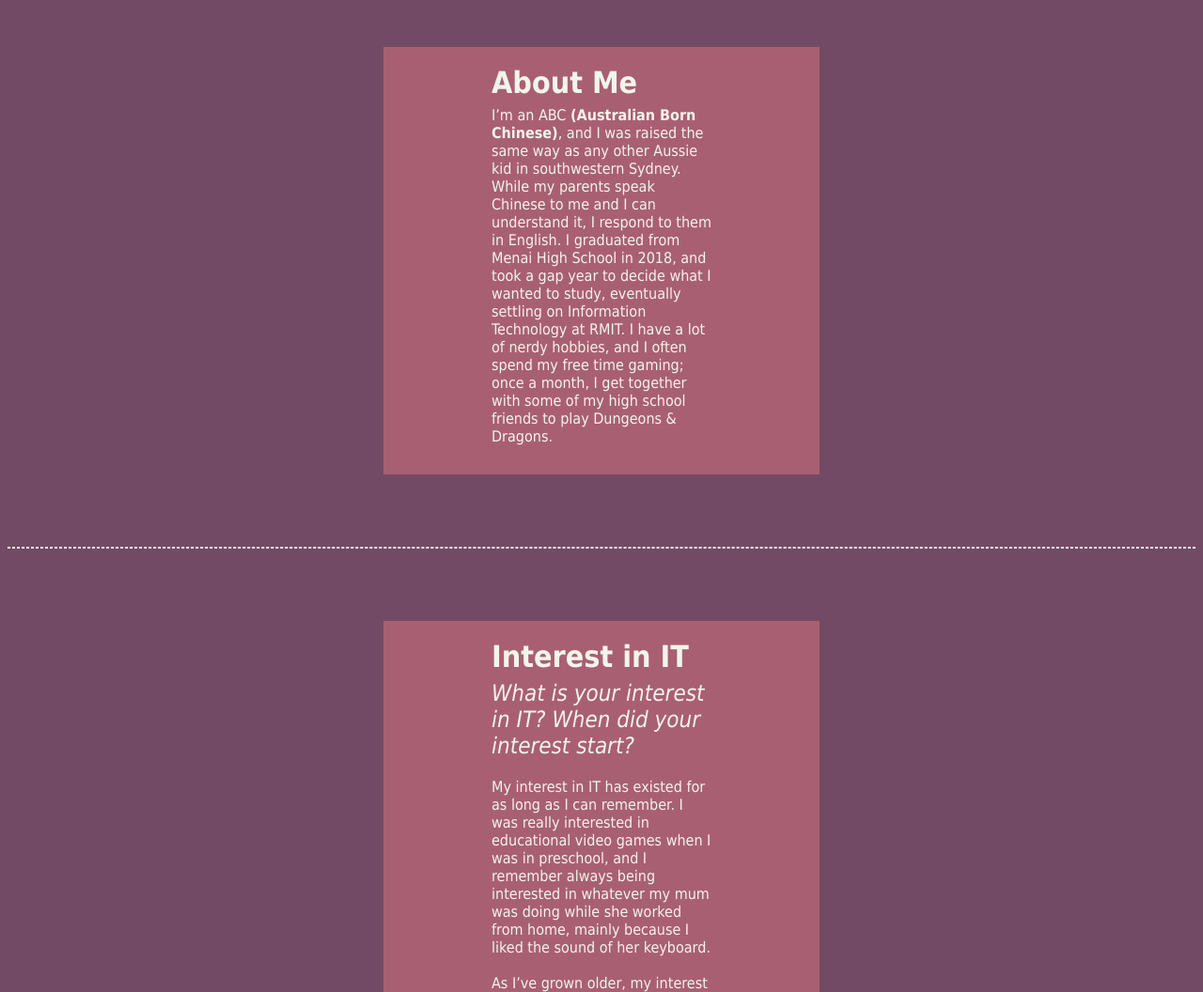
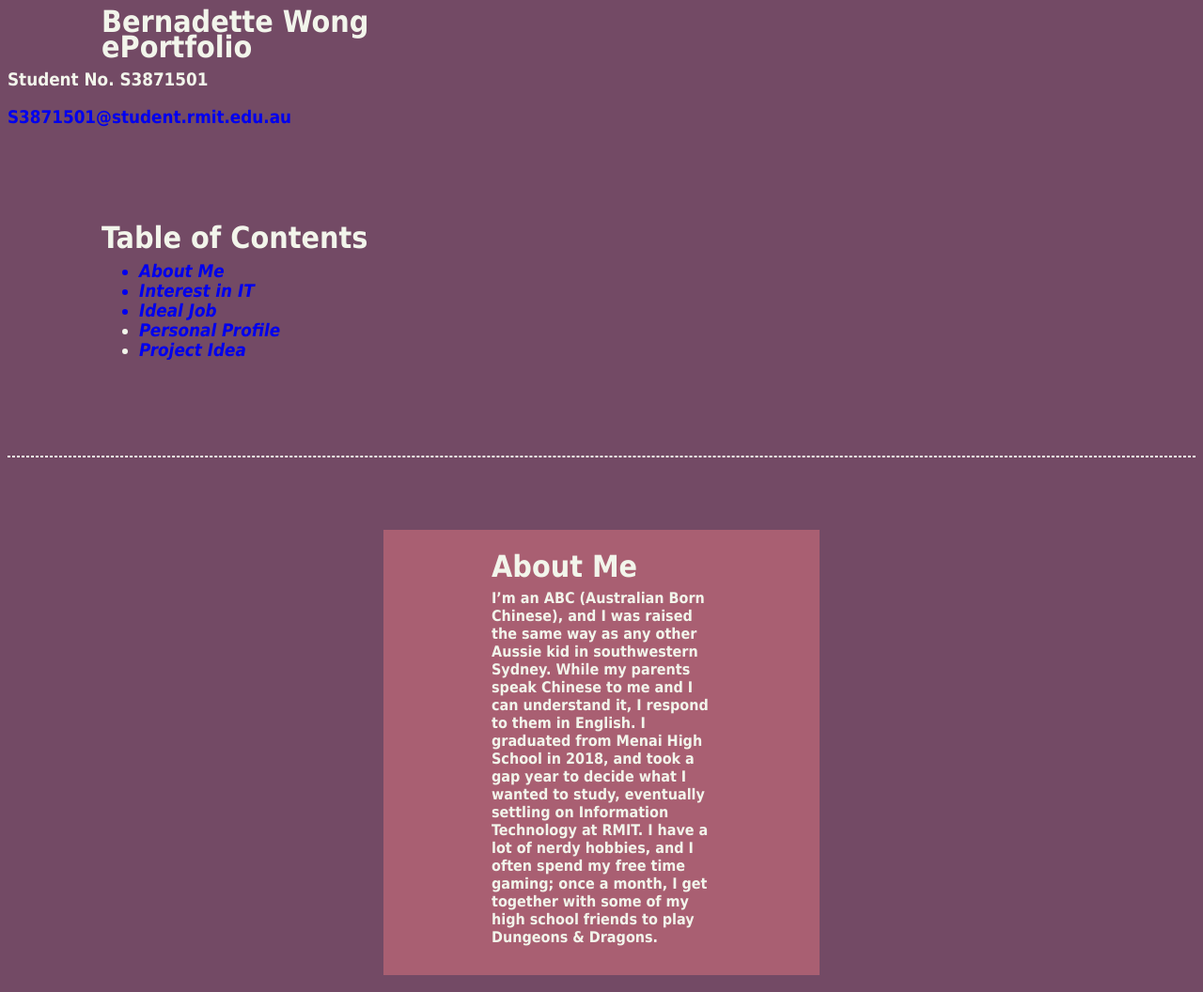
Before and after one commit to Nadettew/IIT, a plain HTML site: page index.html in a window 1280 px wide. Shown: the top 1056 px of the page at 94% size. Drawn offline with Linux system fonts and the light colour scheme.

Commit message:
Add files via upload

```diff
--- a/index.html
+++ b/index.html
@@ -1,9 +1,58 @@
 <!DOCTYPE html>
 <html>
 <link type="text/css" rel="stylesheet" href="style.css">
+
 <body>
 
-<div class="sectionContent">
+	<div class="header" id="header">
+		<div class="row">
+			<div class="column">
+				<h1>Bernadette Wong</h1>
+				<h1>ePortfolio</h1>
+			</div>
+			<div class="column">
+				<h3>Student No. S3871501</h3>
+				<h3><a href="mailto:S3871501@student.rmit.edu.au">S3871501@student.rmit.edu.au</h3>
+			</div>
+		</div>
+	</div>
+
+<br>
+<br>
+<br>
+<br>
+
+<div class="table">
+	<h1><b>Table of Contents<b></h1>
+	<h3>
+		<ul>
+			<a href="#AboutMe">
+				<li><i>About Me</i></li>
+					</a>
+			<a href="#InterestInIT">
+				<li><i>Interest in IT</i></li>
+					</a>
+			<a href="#IdealJob">
+				<li><i>Ideal Job</i></li>
+					</a>
+			<a href="#PersonalProfile">
+				<li><i>Personal Profile</i>
+					</a>
+			<a href="#ProjectIdea">
+				<li><i>Project Idea</i></li>
+					</a>
+		</ul>
+	</h3>
+</div>
+
+<br>
+<br>
+<br>
+<br>
+<hr>
+<br>
+
+<div class="sectionContent" id="AboutMe">
 	<h1>About Me</h1>
 		<p>I’m an ABC <b>(Australian Born Chinese)</b>, and I was raised the same way as any other Aussie kid in southwestern Sydney. While my parents speak Chinese to me and I can understand it, I respond to them in English. I graduated from Menai High School in 2018, and took a gap year to decide what I wanted to study, eventually settling on Information Technology at RMIT. I have a lot of nerdy hobbies, and I often spend my free time gaming; once a month, I get together with some of my high school friends to play Dungeons & Dragons.</p>
 </div>
@@ -13,7 +62,7 @@
 <br>
 
 
-<div class="sectionContent">
+<div class="sectionContent" id="InterestInIT">
 	<h1>Interest in IT</h1>
 		<h2><i>What is your interest in IT? When did your interest start?</i></h2>
 			<p>My interest in IT has existed for as long as I can remember. I was really interested in educational video games when I was in preschool, and I remember always being interested in whatever my mum was doing while she worked from home, mainly because I liked the sound of her keyboard.
@@ -45,7 +94,7 @@
 <hr>
 <br>
 
-<div class="sectionContent">
+<div class="sectionContent" id="IdealJob">
 	<h1>
 		<a href="https://web.archive.org/web/20200919112825/https://hitmarker.net/jobs/hive-gaming-digital-marketing-manager-692419">
 			Ideal Job - Digital Marketing Manager
@@ -68,7 +117,7 @@
 <hr>
 <br>
 
-<div class="sectionContent">
+<div class="sectionContent" id="PersonalProfile">
 	<h1>Personal Profile</h1>
 		<h2><i>What do the results of these tests mean to you?</i></h2>
 			<p>I believe that the results of these tests are accurate representations of my personality and characteristics. Something common among the three is that I’m an enabler of sorts, and will always make sure everyone contributes to a discussion before we come to a decision as a group. In groups of individuals, I often find myself to be in the center of conflict, should any arise, and I’ll do everything in my power to defuse high-tension situations. The results also indicate that one of my greatest strengths is encouraging and moderating discussions, where we can go over information in theory before putting anything into practice. At the same time, I’m open to the idea of experimenting with unfamiliar concepts, and learning from past mistakes.</p>
@@ -84,7 +133,7 @@
 <hr>
 <br>
 
-<div class="sectionContent">
+<div class="sectionContent" id="ProjectIdea">
 	<h1>Project Idea</h1>
 		<h2><i>Overview</i></h2>
 			<p><b><i>Discord</i></b> is a popular VoIP and instant messaging software in the video gaming community, and currently has over 250 million users. The application is available on both PC and mobile, and also supports the use of ‘bots’, which are automated accounts with coded functionality, such as moderating chatrooms to delete messages that contain any preset words. <b><i>Final Fantasy XIV (FFXIV)</i></b> is a Massive Multiplayer Online (MMO) game, and there is a job in the game that allows you to gather materials at set times within the game’s clock <b>(Eorzea Time/E.T.)</b>; these are referred to as Timed Nodes. I would like to create a Discord bot that will notify the user when Timed Nodes will spawn.</p>
@@ -135,7 +184,8 @@
 			</ul>
 		<h2><i>Skills required</i></h2>
 			<p>A program will need to be written for the project in Javascript. As I do not have any prior experience, I will seek online resources and help from others well versed in the language, learning how to create a bot that will respond to my inputs. Over time, I will learn how to implement more complicated features, and eventually achieve my project idea. There are many online resources that are available in both creating Discord Bots and lessons on Javascript that I will have at my disposal.</p>
-
+		<h2><i>Outcome</i></h2>
+			<p>If the project is successful, the Discord bot will function as required, and will deliver whatever relevant information is requested to the user about timed nodes, this will mitigate the issue of inconvenience associated with other resources that accomplish the same task. This project will not only impact myself, but it can be shared with other FFXIV players that face the same issues, being a convenient way to check information about nodes without having to open a web browser.</p>
 </div>
 <body>
 <html>
```
